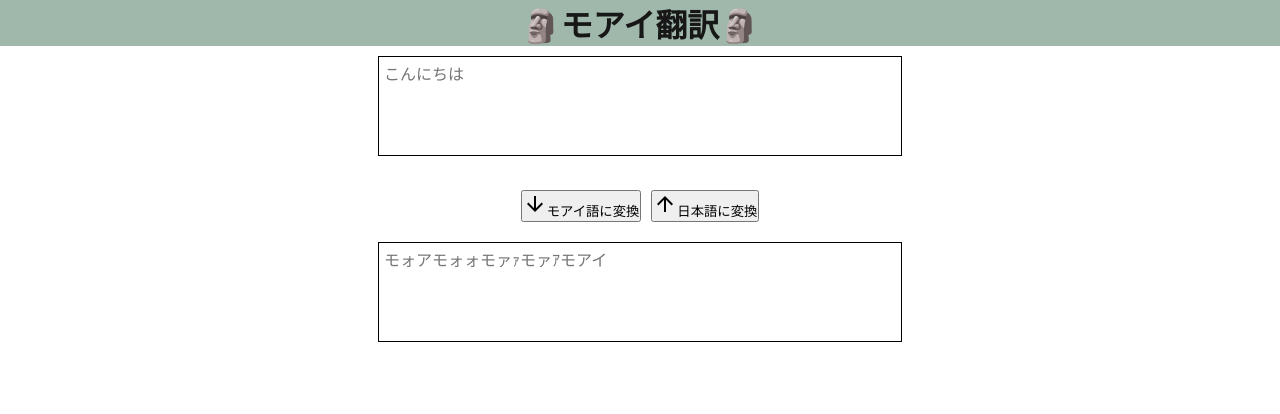
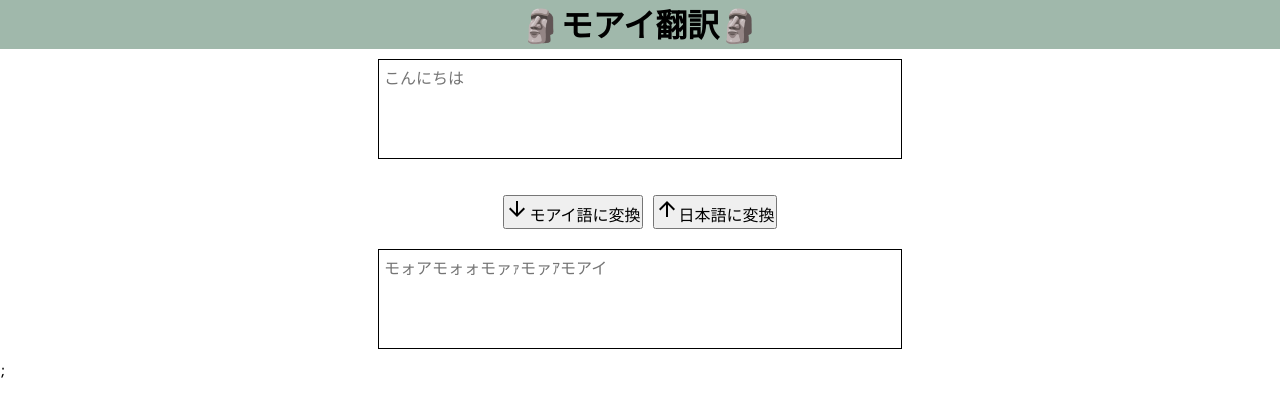
Before and after one commit to Hiroto-Shida/moai-translate, a Next.js app: page / in a window 1280 px wide. Shown: the top 414 px of the page. Built offline with nearby package versions, Linux system fonts and the light colour scheme.

Commit message:
全体cssの調整

```diff
--- a/src/pages/_app.tsx
+++ b/src/pages/_app.tsx
@@ -1,6 +1,16 @@
 import "@/styles/globals.css";
 import type { AppProps } from "next/app";
+import { M_PLUS_Rounded_1c } from "next/font/google";
+
+const mPlusRounded1c = M_PLUS_Rounded_1c({
+  subsets: ["latin"],
+  weight: ["400"],
+});
 
 export default function App({ Component, pageProps }: AppProps) {
-  return <Component {...pageProps} />;
+  return (
+    <main className={mPlusRounded1c.className}>
+      <Component {...pageProps} />;
+    </main>
+  );
 }
--- a/src/pages/_document.tsx
+++ b/src/pages/_document.tsx
@@ -2,7 +2,7 @@ import { Html, Head, Main, NextScript } from "next/document";
 
 export default function Document() {
   return (
-    <Html lang="en">
+    <Html lang="ja">
       <Head />
       <body>
         <Main />
--- a/src/styles/globals.css
+++ b/src/styles/globals.css
@@ -1,15 +1,3 @@
-:root {
-  --background: #ffffff;
-  --foreground: #171717;
-}
-
-@media (prefers-color-scheme: dark) {
-  :root {
-    --background: #0a0a0a;
-    --foreground: #ededed;
-  }
-}
-
 html,
 body {
   max-width: 100vw;
@@ -19,7 +7,6 @@ body {
 body {
   color: var(--foreground);
   background: var(--background);
-  font-family: Arial, Helvetica, sans-serif;
   -webkit-font-smoothing: antialiased;
   -moz-osx-font-smoothing: grayscale;
 }
@@ -28,16 +15,12 @@ body {
   box-sizing: border-box;
   padding: 0;
   margin: 0;
-  font-family: sans-serif;
 }
 
-a {
-  color: inherit;
-  text-decoration: none;
+button,
+input,
+select,
+textarea {
+  font-family: inherit;
+  font-size: 100%;
 }
-
-@media (prefers-color-scheme: dark) {
-  html {
-    color-scheme: dark;
-  }
-}
```
